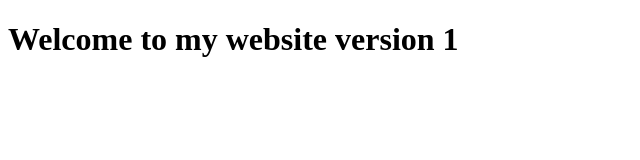
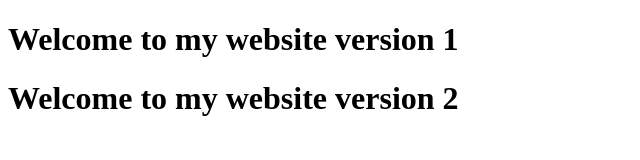
Before and after one commit to 5HrEya95H/Amazon-Clone-in-HTML-CSS, a plain HTML site: page index.html in a window 1280 px wide. Shown: the whole page, without its empty margins (0-640 px from the left). Drawn offline with Linux system fonts and the light colour scheme.

Commit message:
doosra commmit

```diff
--- a/index.html
+++ b/index.html
@@ -7,5 +7,6 @@
 </head>
 <body>
     <h1>Welcome to my website version 1</h1>
+    <h1>Welcome to my website version 2</h1>
 </body>
 </html>
```
